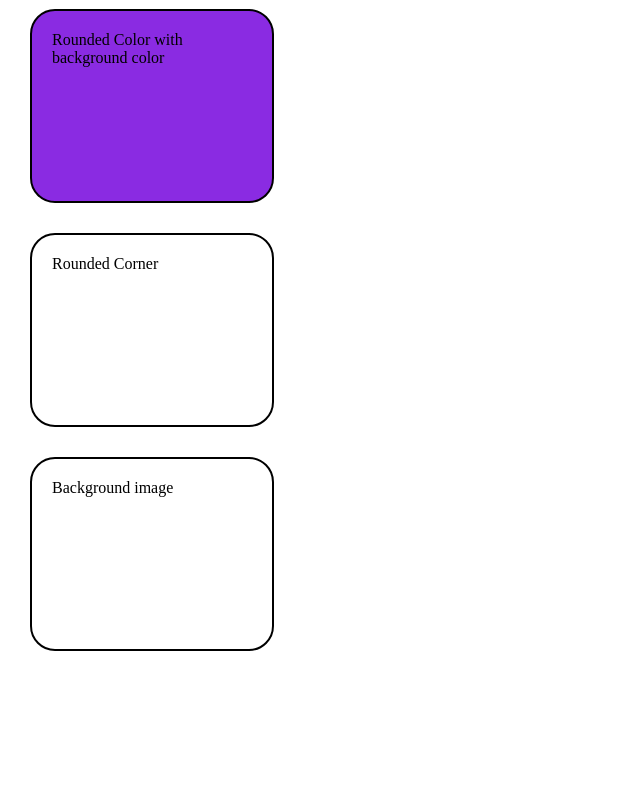
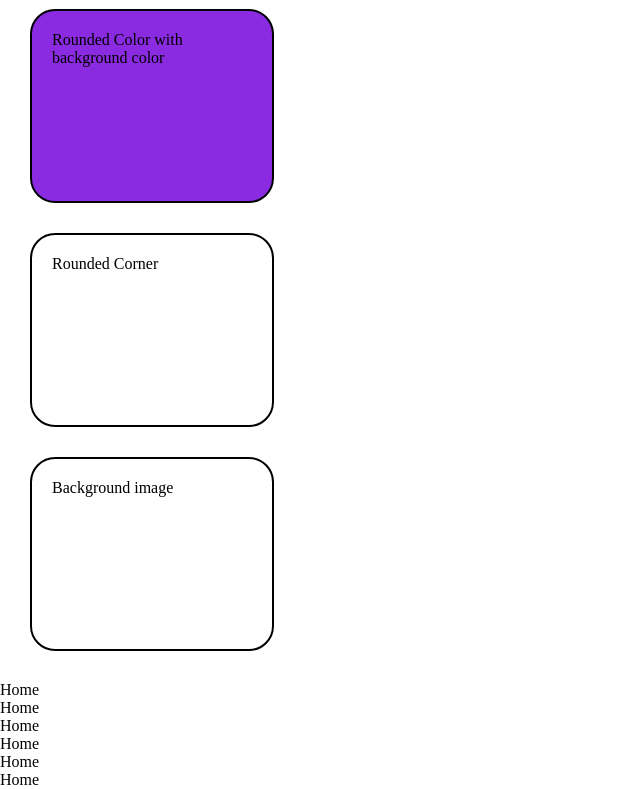
Before and after one commit to sanjuktasunar/sanzoogitlearning, a plain HTML site: page index.html in a window 1280 px wide. Shown: the part 58-847 px from the top of the page, without its empty margins (0-640 px from the left). Before the commit the page ends 800 px from the top, so only its background shows below. Drawn offline with Linux system fonts and the light colour scheme.

Commit message:
changes in index.html file

```diff
--- a/index.html
+++ b/index.html
@@ -14,5 +14,18 @@
 	<p class="rounded-corner">Rounded Corner</p>
 	<p class="rounded-corner rounded-bg-image"> Background image </p>
 	<!-- Rounded corner ends-->
+
+	<div>
+		<nav>
+			<ul>
+				<li>Home</li>
+				<li>Home</li>
+				<li>Home</li>
+				<li>Home</li>
+				<li>Home</li>
+				<li>Home</li>
+			</ul>
+		</nav>
+	</div>
 </body>
 </html>
```
